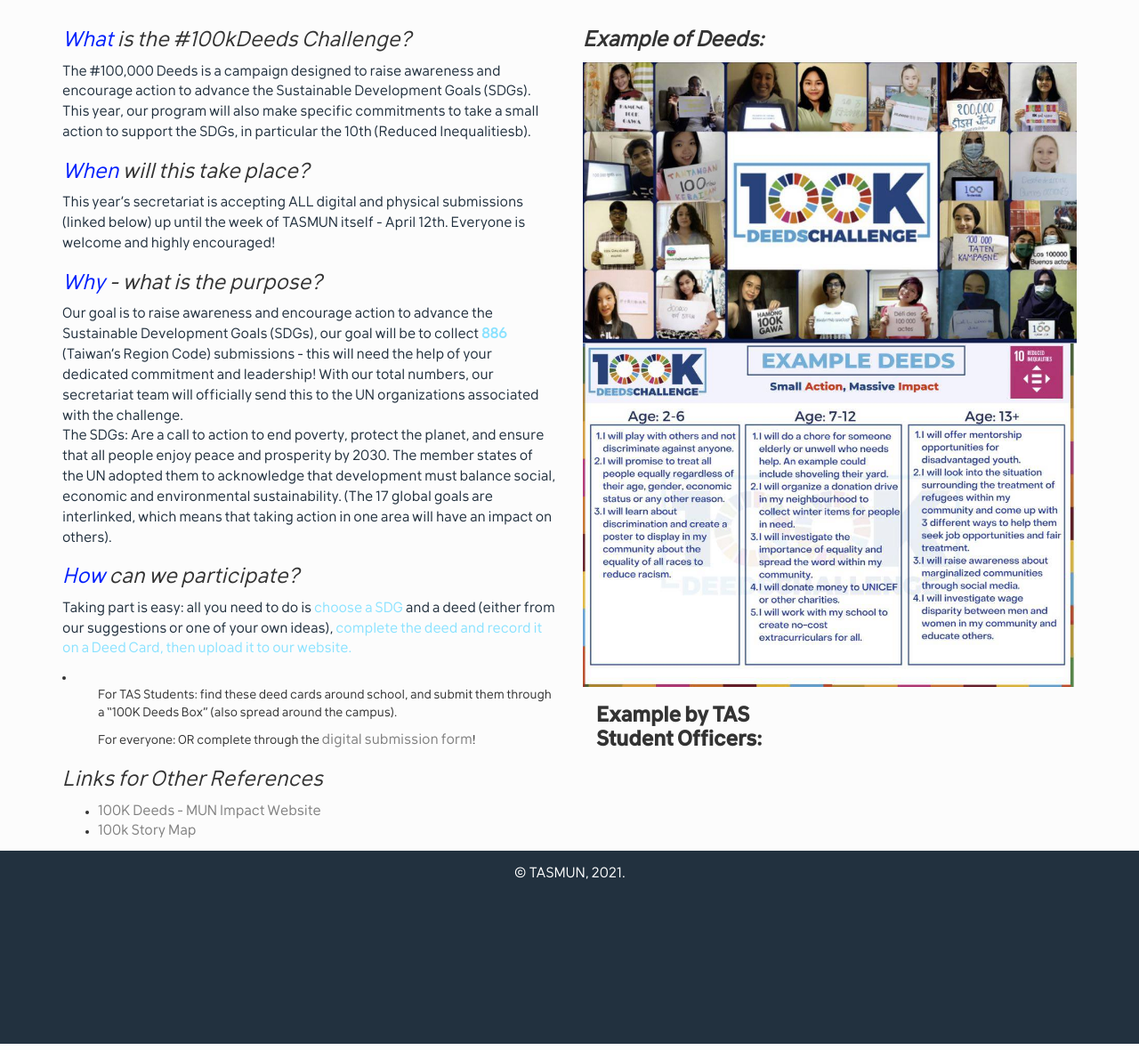
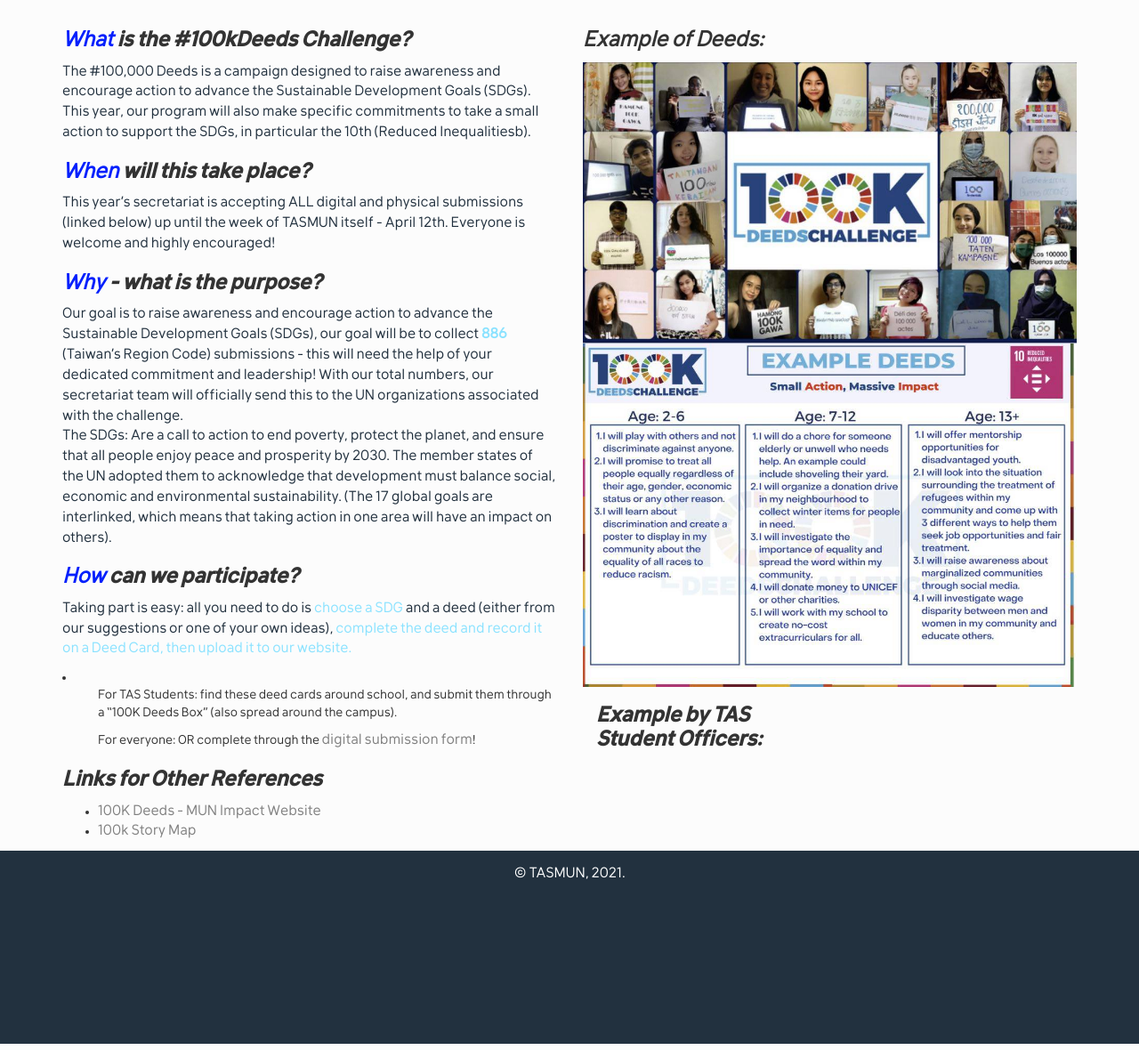
Before and after one commit to alexandernext/tasmun, a Jekyll site: the page built from 100kdeeds.html, in a window 1280 px wide. Shown: the part 265-1445 px from the top of the page at 89% size. Built offline with Jekyll 4.4.1, drawn with Linux system fonts in a browser that asks for light colours; some web fonts are replaced.

Commit message:
Update 100kdeeds.html

```diff
--- a/100kdeeds.html
+++ b/100kdeeds.html
@@ -5,20 +5,20 @@ title: 100K Deeds Challenge
 
 <div class="col-md-6">
   <div class="item">
-    <h3 class="item-title"><i><span style= "color: #0320fc">What</span> is the #100kDeeds Challenge?</i></h3>
+    <h3 class="item-title"><i><b><span style= "color: #0320fc">What</span> is the #100kDeeds Challenge?</b></i></h3>
           <p>The #100,000 Deeds is a campaign designed to raise awareness and encourage action to advance the Sustainable Development Goals (SDGs). This year, our program will also make specific commitments to take a small action to support the SDGs, in particular the 10th (Reduced Inequalitiesb).</p>
   </div>
    <div class="item">
-     <h3 class="item-title"><i><span style= "color: #0320fc">When</span> will this take place?</i></h3>
+     <h3 class="item-title"><i><b><span style= "color: #0320fc">When</span> will this take place?</b></i></h3>
           <p>This year’s secretariat is accepting ALL digital and physical submissions (linked below) up until the week of TASMUN itself - April 12th. Everyone is welcome and highly encouraged! </p>
    </div>
   <div class="item">
-    <h3 class="item-title"><i><span style= "color: #0320fc">Why</span> - what is the purpose?</i></h3>
+    <h3 class="item-title"><i><b><span style= "color: #0320fc">Why</span> - what is the purpose?</b></i></h3>
            <p>Our goal is to raise awareness and encourage action to advance the Sustainable Development Goals (SDGs), our goal will be to collect <b><span style="color: #8ae2ff">886</span></b> (Taiwan’s Region Code) submissions - this will need the help of your dedicated commitment and leadership! With our total numbers, our secretariat team will officially send this to the UN organizations associated with the challenge.
              <br> The SDGs: Are a call to action to end poverty, protect the planet, and ensure that all people enjoy peace and prosperity by 2030. The member states of the UN adopted them to acknowledge that development must balance social, economic and environmental sustainability. (The 17 global goals are interlinked, which means that taking action in one area will have an impact on others). </P>
 </div>
 <div class="item">
-  <h3 class="item-title"><i><span style= "color: #0320fc">How</span> can we participate?</i></h3>
+  <h3 class="item-title"><i><b><span style= "color: #0320fc">How</span> can we participate?</b></i></h3>
           <p>Taking part is easy: all you need to do is <span style="color: #8ae2ff">choose a SDG</span> and a deed (either from our suggestions or one of your own ideas), <span style="color: #8ae2ff">complete the deed and record it on a Deed Card, then upload it to our website.</span>
           <li>
               <ol>For TAS Students: find these deed cards around school, and submit them through a “100K Deeds Box” (also spread around the campus). </ol>
@@ -26,7 +26,7 @@ title: 100K Deeds Challenge
             </li>
         </p></div>
   <div class="item">
-    <h3 class="item-title"><i>Links for Other References</i></h3>
+    <h3 class="item-title"><i><b>Links for Other References</b></i></h3>
             <ul>
       <li><a href="https://100kdeeds.org/" target="_blank">100K Deeds - MUN Impact Website</a></li>
       <li><a href="https://storymaps.arcgis.com/stories/1f2ed02ee9a24ab5ab86c5ba0bc111ef" target="_blank">100k Story Map</a></li>
@@ -41,6 +41,6 @@ title: 100K Deeds Challenge
 </div>
 <div class="col-md-6">
   <div class="item">
-    <h3 class="item-title"><b>Example by TAS Student Officers:</b></h3>
+    <h3 class="item-title"><i><b>Example by TAS Student Officers:</b></i></h3>
 </div>
 </div>
```
